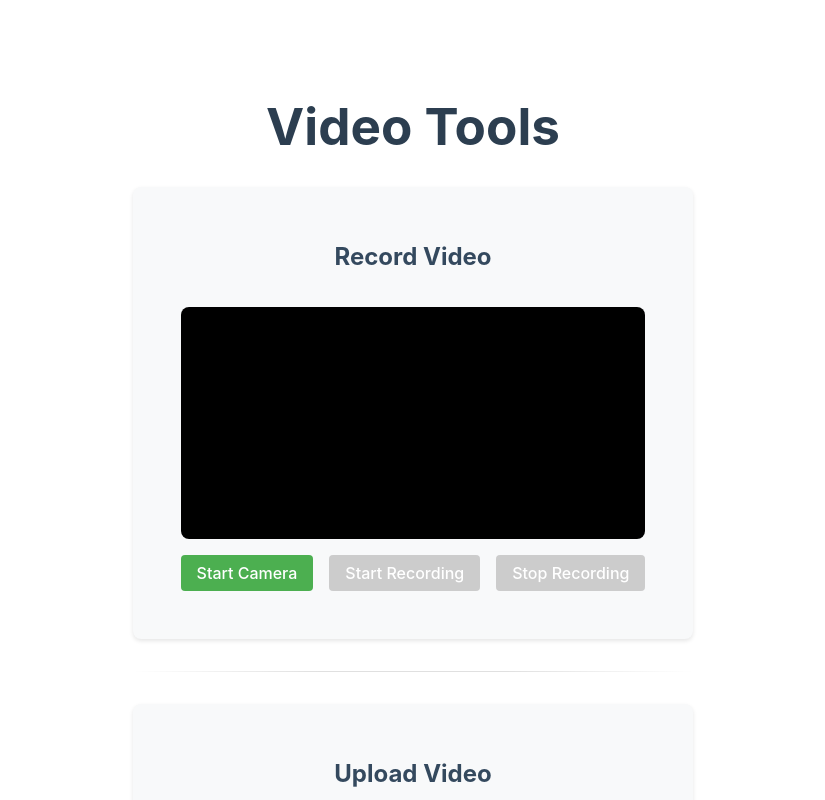
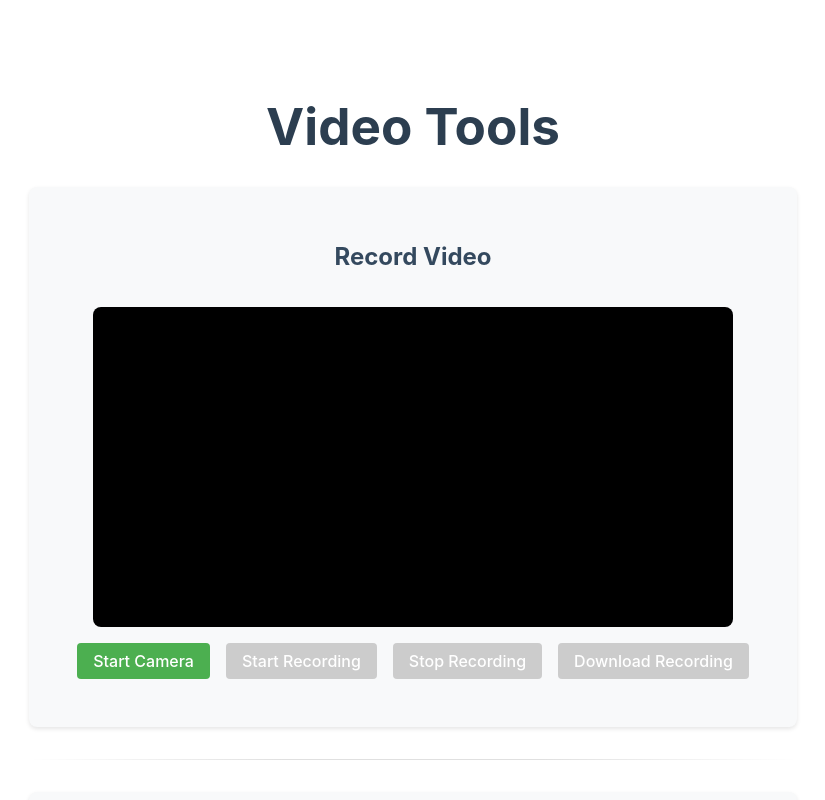
Before and after one commit to weijunyu/vidapp, a Vue app: page / in a window 1280 px wide. Shown: the top 800 px of the page, without its empty margins (227-1052 px from the left). Built offline with nearby package versions, Linux system fonts and the light colour scheme.

Commit message:
Download recording

```diff
--- a/src/components/VideoRecorder.vue
+++ b/src/components/VideoRecorder.vue
@@ -91,6 +91,20 @@ function calculateDuration(): string {
   const remainingSeconds = seconds % 60;
   return `${minutes}:${remainingSeconds.toString().padStart(2, "0")}`;
 }
+
+// Add this new function
+function downloadRecording() {
+  if (!recordedVideo.value) return;
+
+  const url = URL.createObjectURL(recordedVideo.value);
+  const a = document.createElement("a");
+  a.href = url;
+  a.download = `recording-${new Date().toISOString()}.webm`;
+  document.body.appendChild(a);
+  a.click();
+  document.body.removeChild(a);
+  URL.revokeObjectURL(url);
+}
 </script>
 
 <template>
@@ -125,6 +139,14 @@ function calculateDuration(): string {
         :disabled="!isRecording"
       >
         Stop Recording
+      </button>
+
+      <button
+        @click="downloadRecording"
+        class="control-btn download-btn"
+        :disabled="!recordedVideo"
+      >
+        Download Recording
       </button>
     </div>
 
@@ -203,4 +225,12 @@ video {
   margin: 0.25rem 0;
   color: #666;
 }
+
+.download-btn {
+  background-color: #2196f3;
+}
+
+.download-btn:hover:not(:disabled) {
+  background-color: #1976d2;
+}
 </style>
```
